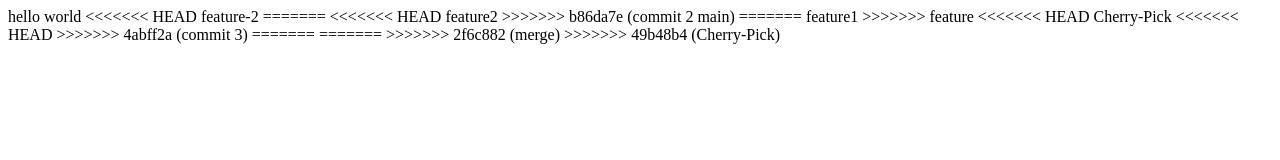
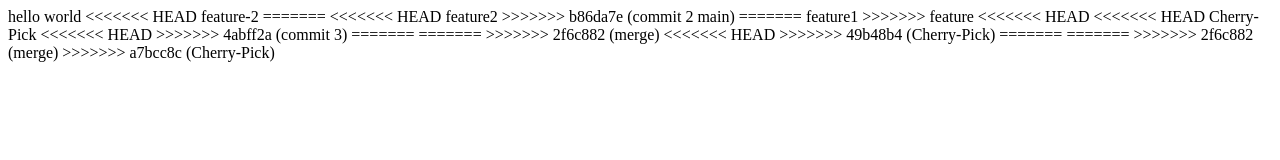
Before and after one commit to sainatharjun/iscGit, a plain HTML site: page index.html in a window 1280 px wide. Drawn offline with Linux system fonts and the light colour scheme.

Commit message:
Cherry-Pick

```diff
--- a/index.html
+++ b/index.html
@@ -11,12 +11,18 @@ feature2
 feature1
 >>>>>>> feature
 <<<<<<< HEAD
+<<<<<<< HEAD
 Cherry-Pick
 <<<<<<< HEAD
 >>>>>>> 4abff2a (commit 3)
 =======
 =======
 >>>>>>> 2f6c882 (merge)
+<<<<<<< HEAD
 >>>>>>> 49b48b4 (Cherry-Pick)
+=======
+=======
+>>>>>>> 2f6c882 (merge)
+>>>>>>> a7bcc8c (Cherry-Pick)
 </body>
 </html>
```
